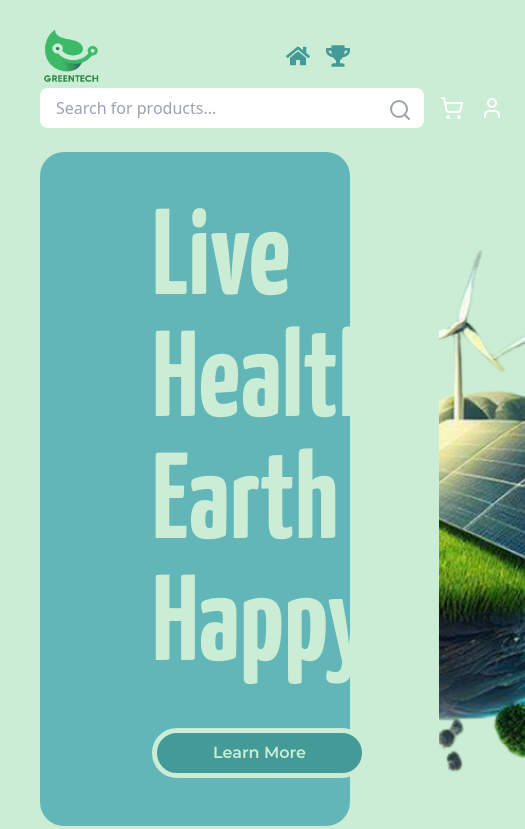
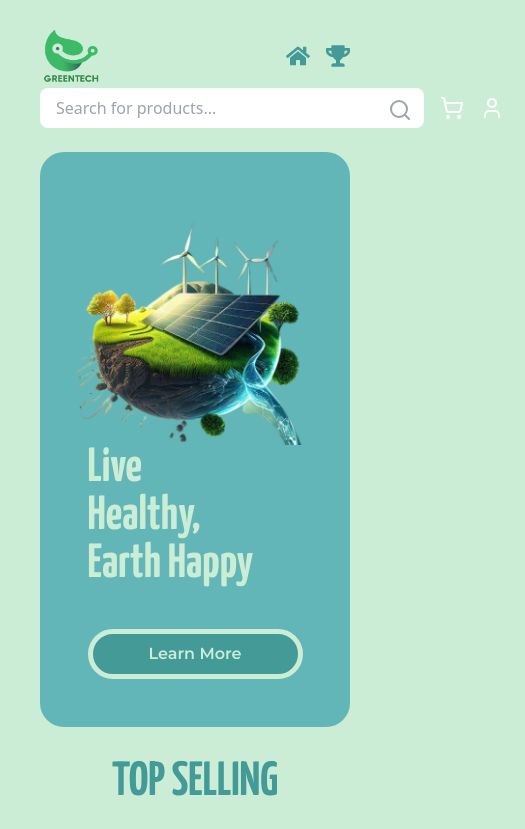
Before and after one commit to GreenGoods-RPL/Client, a Next.js app: page / in a window 390 px wide. Shown: the top 829 px of the page, 525 px wide, since content can reach past the window. Built offline with nearby package versions, Linux system fonts and the light colour scheme.

Commit message:
feat: add responsitivity to hero

```diff
--- a/src/components/Hero.tsx
+++ b/src/components/Hero.tsx
@@ -5,10 +5,10 @@ import hero from "@public/images/Floating island 1.png";
 
 export default function Hero() {
   return (
-    <section className="py-12 px-28 bg-secondary rounded-3xl flex justify-between">
+    <section className="py-12 lg:px-28 sm:px-16 px-5 bg-secondary rounded-3xl flex sm:justify-between items-center sm:flex-row flex-col-reverse">
       <div className="flex flex-col justify-center">
         <p
-          className="mb-10 font-yanone font-bold text-[122px] text-light"
+          className="mb-10 font-yanone font-bold lg:text-[122px] text-5xl text-light"
           style={{ lineHeight: "1" }}
         >
           Live <br /> Healthy,
@@ -16,6 +16,7 @@ export default function Hero() {
         </p>
         <Button link="/about" text="Learn More" />
       </div>
+      <div className="lg:w-[500px] sm:w-[300px] w-[240px]">
       <Image
         src={hero}
         alt="Hero"
@@ -23,6 +24,7 @@ export default function Hero() {
         height={500}
         style={{ objectFit: "cover" }}
       />
+      </div>
     </section>
   );
 }
```
